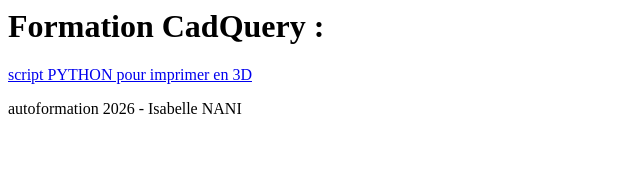
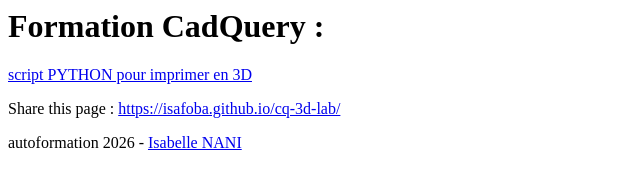
Before and after one commit to IsaFoba/cq-3d-lab, a plain HTML site: page index.html in a window 1280 px wide. Shown: the whole page, without its empty margins (0-640 px from the left). Drawn offline with Linux system fonts and the light colour scheme.

Commit message:
Add share link and update footer in index.html

```diff
--- a/index.html
+++ b/index.html
@@ -1,7 +1,9 @@
 <html>
   <body>
     <h1>Formation CadQuery : </h1>
-    <p></p><a href="ttps://github.com/IsaFoba/cq-3d-lab">script PYTHON pour imprimer en 3D</a></p>
-    <footer>autoformation 2026 - <a hre="https://be.linkedin.com/in/it-nani" target="_blank">Isabelle NANI</a></footer>
+    <p><a href="https://github.com/IsaFoba/cq-3d-lab">script PYTHON pour imprimer en 3D</a></p>
+    <p>Share this page : <a href="https://isafoba.github.io/cq-3d-lab/">https://isafoba.github.io/cq-3d-lab/</a></p>
+    <footer>autoformation 2026 - <a href="https://be.linkedin.com/in/it-nani" target="_blank">Isabelle NANI</a></footer>
+
   </body>
 </html>
```
